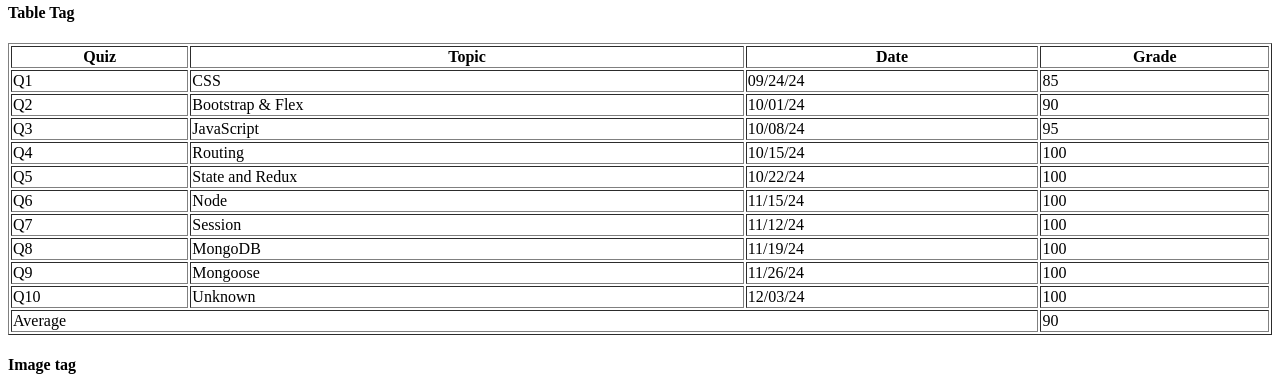
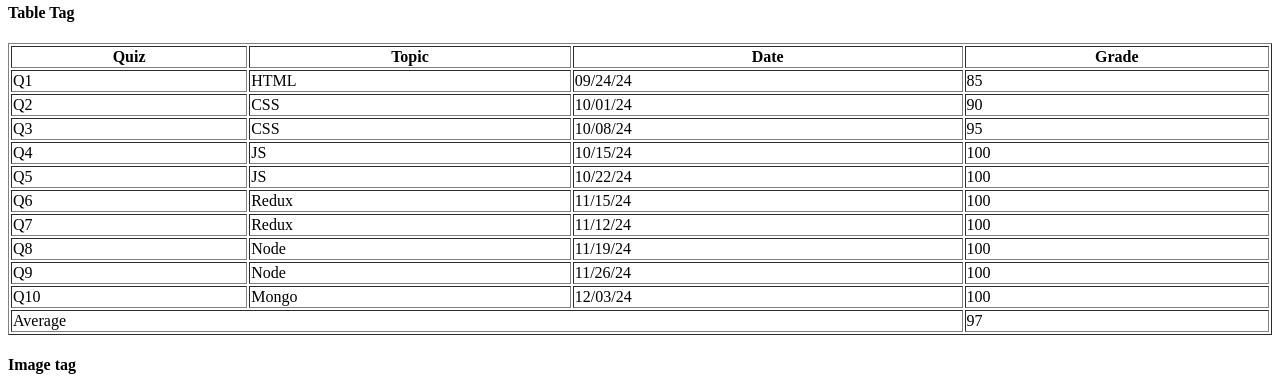
Before and after one commit to c2-code/kanbas-react-web-app, a React (Create React App) app: page /#/Labs/Lab1 in a window 1280 px wide. Shown: the part 1522-1904 px from the top of the page. Built offline with nearby package versions, Linux system fonts and the light colour scheme.

Commit message:
final changes

```diff
--- a/src/Kanbas/Account/index.tsx
+++ b/src/Kanbas/Account/index.tsx
@@ -3,6 +3,7 @@ import AccountNavigation from "./Navigation";
 import Profile from "./Profile";
 import Signin from "./Signin";
 import Signup from "./Signup";
+
 export default function Account() {
   return (
     <div>
--- a/src/Kanbas/Courses/Dashboard.tsx
+++ b/src/Kanbas/Courses/Dashboard.tsx
@@ -21,7 +21,7 @@ export default function Dashboard() {
             </div>
           </Link>
         </div>
-        <div className="wd-dashboard-course"> ... </div>
+        <div className="wd-dashboard-course">
           <Link className="wd-dashboard-course-link"
                 to="/Kanbas/Courses/1111/Home">
             <img src="/images/grey.jpg" width={200} />
@@ -34,8 +34,9 @@ export default function Dashboard() {
               </p>
               <button> Go </button>
             </div>
-          </Link>
-        <div className="wd-dashboard-course"> ... </div>
+          </Link> </div>
+
+        <div className="wd-dashboard-course">
           <Link className="wd-dashboard-course-link"
                 to="/Kanbas/Courses/1112/Home">
             <img src="/images/ochre.jpg" width={200} />
@@ -48,8 +49,9 @@ export default function Dashboard() {
               </p>
               <button> Go </button>
             </div>
-          </Link>
-          <div className="wd-dashboard-course"> ... </div>
+          </Link> </div>
+
+          <div className="wd-dashboard-course">
             <Link className="wd-dashboard-course-link"
                 to="/Kanbas/Courses/4550/Home">
             <img src="/images/orange.jpg" width={200} />
@@ -62,8 +64,9 @@ export default function Dashboard() {
               </p>
               <button> Go </button>
             </div>
-          </Link>
-          <div className="wd-dashboard-course"> ... </div>
+          </Link> </div>
+
+          <div className="wd-dashboard-course">
             <Link className="wd-dashboard-course-link"
                 to="/Kanbas/Courses/4530/Home">
             <img src="/images/pink.jpg" width={200} />
@@ -76,8 +79,9 @@ export default function Dashboard() {
               </p>
               <button> Go </button>
             </div>
-          </Link>
-          <div className="wd-dashboard-course"> ... </div>
+          </Link> </div>
+
+          <div className="wd-dashboard-course">
             <Link className="wd-dashboard-course-link"
                 to="/Kanbas/Courses/1111/Home">
             <img src="/images/sage.jpg" width={200} />
@@ -90,8 +94,9 @@ export default function Dashboard() {
               </p>
               <button> Go </button>
             </div>
-          </Link>
-          <div className="wd-dashboard-course"> ... </div>
+          </Link> </div>
+
+          <div className="wd-dashboard-course">
             <Link className="wd-dashboard-course-link"
                 to="/Kanbas/Courses/2222/Home">
             <img src="/images/taupe.jpg" width={200} />
@@ -104,8 +109,9 @@ export default function Dashboard() {
               </p>
               <button> Go </button>
             </div>
-          </Link>
-          <div className="wd-dashboard-course"> ... </div>
+          </Link> </div>
+
+          <div className="wd-dashboard-course">
             <Link className="wd-dashboard-course-link"
                 to="/Kanbas/Courses/1112/Home">
             <img src="/images/yellow.jpg" width={200} />
@@ -118,7 +124,7 @@ export default function Dashboard() {
               </p>
               <button> Go </button>
             </div>
-          </Link>
+          </Link> </div>
       </div>
     </div>
   );
--- a/src/Kanbas/Courses/Modules/index.tsx
+++ b/src/Kanbas/Courses/Modules/index.tsx
@@ -1,25 +1,38 @@
 export default function Modules() {
   return (
     <div>
-        <h5 id="wd-buttons">Buttons</h5>
       <>
-          <button id="collapse-all" onClick={() => alert("Collapse All")} type="button">
+        <button
+          id="collapse-all"
+          onClick={() => alert("Collapse All")}
+          type="button"
+        >
           Collapse All
         </button>
-          <button id="view-progress" onClick={() => alert("View Progress")} type="button">
+        <button
+          id="view-progress"
+          onClick={() => alert("View Progress")}
+          type="button"
+        >
           View Progress
         </button>
         <select id="wd-select-publish-type">
-            <option selected value="Publish All">Publish All</option>
+          <option selected value="Publish All">
+            Publish All
+          </option>
           <option value="Publish None">Publish None</option>
           <option value="Publish This">Publish This</option>
         </select>
-          <button id="add-module" onClick={() => alert("Add Module")} type="button">
+        <button
+          id="add-module"
+          onClick={() => alert("Add Module")}
+          type="button"
+        >
           + Module
           </button>
           <ul id="wd-modules">
         <li className="wd-module">
-              <div className="wd-title">Week 1, Lecture 1 - Course Introduction, Syllabus, Agenda </div>
+          <div className="wd-title">Week 1, Lecture 1 - Course Introduction, Syllabus, Agenda</div>
           <ul className="wd-lessons">
             <li className="wd-lesson">
               <span className="wd-title">LEARNING OBJECTIVES</span>
@@ -28,31 +41,45 @@ export default function Modules() {
                 <li className="wd-content-item">Learn what is Web Development</li>
               </ul>
             </li>
-              </ul>
-              <ul className="wd-lessons">
             <li className="wd-lesson">
               <span className="wd-title">READING</span>
               <ul className="wd-content">
-                    <li className="wd-content-item"> Full Stack Developer - Chapter 1 - Introduction</li>
-                    <li className="wd-content-item"> Full Stack Developer - Chapter 2 - Creating User</li>
+                <li className="wd-content-item">Full Stack Developer - Chapter 1 - Introduction</li>
+                <li className="wd-content-item">Full Stack Developer - Chapter 2 - Creating Us</li>
               </ul>
             </li>
-              </ul>
-              <ul className="wd-lessons">
             <li className="wd-lesson">
               <span className="wd-title">SLIDES</span>
               <ul className="wd-content">
-                    <li className="wd-content-item"> Introduction to Web Development </li>
-                    <li className="wd-content-item"> Creating an HTTP server with Node.js </li>
-                    <li className="wd-content-item"> Creating a React Application </li>
+                <li className="wd-content-item">Introduction to Web Development</li>
+                <li className="wd-content-item">Creating an HTTP server with Node.js</li>
+                <li className="wd-content-item">Creating a React Application</li>
               </ul>
             </li>
           </ul>
         </li>
         <li className="wd-module">
           <div className="wd-title">Week 1, Lecture 2 - Formatting User Interfaces with HTML</div>
+          <ul className="wd-lessons">
+            <li className="wd-lesson">
+              <span className="wd-title">LEARNING OBJECTIVES</span>
+              <ul className="wd-content">
+                <li className="wd-content-item">Learn how to create user interfaces with HTML</li>
+                <li className="wd-content-item">Deploy the assignment to Netlify</li>
+              </ul>
+            </li>
+            <li className="wd-lesson">
+              <span className="wd-title">SLIDES</span>
+              <ul className="wd-content">
+                <li className="wd-content-item">Introduction to HTML and the DOM</li>
+                <li className="wd-content-item">Formatting Web content with Headings and</li>
+                <li className="wd-content-item">Formatting content with Lists and Tables</li>
+              </ul>
+            </li>
+          </ul>
         </li>
       </ul>
       </>
     </div>
-  );}
+  );
+}
--- a/src/Kanbas/index.tsx
+++ b/src/Kanbas/index.tsx
@@ -14,7 +14,6 @@ export default function Kanbas() {
             <KanbasNavigation />
           </td>
           <td valign="top">
-      <h1>Kanbas</h1>
       <Routes>
         <Route path="/" element={<Navigate to="Account" />} />
         <Route path="/Account/*" element={<Account />} />
--- a/src/Labs/Lab1/index.tsx
+++ b/src/Labs/Lab1/index.tsx
@@ -55,7 +55,7 @@ export default function Lab1() {
           <li>Flip and cook the other side.</li>
           <li>Serve and enjoy!</li>
         </ol>
-        How to Matcha Cookies:
+        My Favorite Recipe: How to Matcha Cookies:
         <ol id="wd-matcha-cookies">
           <li>Brown butter and let cool</li>
           <li>Mix together matcha, flour, baking soda</li>
@@ -101,61 +101,61 @@ export default function Lab1() {
           <tbody>
             <tr>
               <td>Q1</td>
-              <td>CSS</td>
+              <td>HTML</td>
               <td>09/24/24</td>
               <td>85</td>
             </tr>
             <tr>
               <td>Q2</td>
-              <td>Bootstrap & Flex</td>
+              <td>CSS</td>
               <td>10/01/24</td>
               <td>90</td>
             </tr>
             <tr>
               <td>Q3</td>
-              <td>JavaScript</td>
+              <td>CSS</td>
               <td>10/08/24</td>
               <td>95</td>
             </tr>
             <tr>
               <td>Q4</td>
-              <td>Routing</td>
+              <td>JS</td>
               <td>10/15/24</td>
               <td>100</td>
             </tr>
             <tr>
               <td>Q5</td>
-              <td>State and Redux</td>
+              <td>JS</td>
               <td>10/22/24</td>
               <td>100</td>
             </tr>
             <tr>
             <td>Q6</td>
-              <td>Node</td>
+              <td>Redux</td>
               <td>11/15/24</td>
               <td>100</td>
             </tr>
             <tr>
             <td>Q7</td>
-              <td>Session</td>
+              <td>Redux</td>
               <td>11/12/24</td>
               <td>100</td>
             </tr>
             <tr>
             <td>Q8</td>
-              <td>MongoDB</td>
+              <td>Node</td>
               <td>11/19/24</td>
               <td>100</td>
             </tr>
             <tr>
             <td>Q9</td>
-              <td>Mongoose</td>
+              <td>Node</td>
               <td>11/26/24</td>
               <td>100</td>
             </tr>
             <tr>
             <td>Q10</td>
-              <td>Unknown</td>
+              <td>Mongo</td>
               <td>12/03/24</td>
               <td>100</td>
             </tr>
@@ -163,7 +163,7 @@ export default function Lab1() {
           <tfoot>
             <tr>
               <td colSpan={3}>Average</td>
-              <td>90</td>
+              <td>97</td>
             </tr>
           </tfoot>
         </table>
@@ -186,7 +186,8 @@ export default function Lab1() {
   <form id="wd-text-fields">
     <h5>Text Fields</h5>
     <label htmlFor="wd-text-fields-username">Username:</label>
-    <input id="wd-text-fields-username" placeholder="jdoe" /> <br />
+    <input title="Please enter your username"
+    id="wd-text-fields-username" placeholder="jdoe" /> <br />
     <label htmlFor="wd-text-fields-password">Password:</label>
     <input type="password" id="wd-text-fields-password" value="123@#$asd" />
     <br />
@@ -288,9 +289,9 @@ export default function Lab1() {
 </div>
 <h4>Anchor tag</h4>
 Please
-<a id="wd-lipsum" href="https://www.lipsum.com">click here</a>
+<a id="wd-lipsum" href="https://www.lipsum.com"> click here </a>
 to get dummy text<br/>
-<a id="wd-github" href="https://github.com/c2-code/kanbas-react-web-app">Github Repo</a>
+<a id="wd-github" href="https://github.com/c2-code/kanbas-react-web-app"> Github Repo </a>
 to view Github repository<br/>
     </div>
   );
```
Lines whose indentation alone changed are shown as unchanged.
